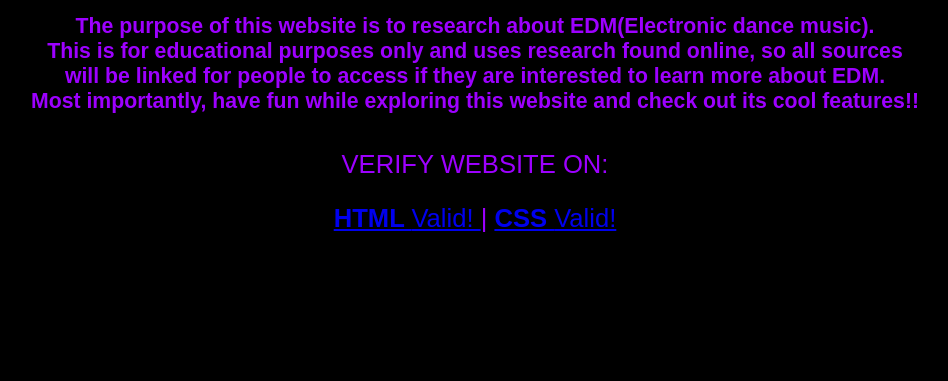
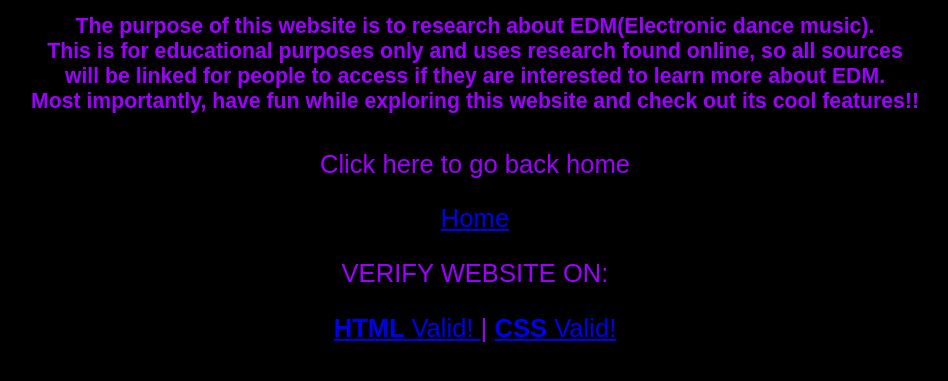
Before and after one commit to luk3b/KRYPTIX, a plain HTML site: page About/About.html in a window 1280 px wide. Shown: the part 97-478 px from the top of the page, without its empty margins (165-1113 px from the left). Drawn offline with Linux system fonts and the light colour scheme.

Commit message:
Update About.html

```diff
--- a/About/About.html
+++ b/About/About.html
@@ -27,6 +27,8 @@ window.onload = init;
                 Most importantly, have fun while exploring this website and check out its cool features!! <br>
                 </h5>
             </article>
+<p>Click here to go back home</p>
+<p><a href="home.html" class="btn">Home</a></p>
 
 <p>
 VERIFY WEBSITE ON:
```
